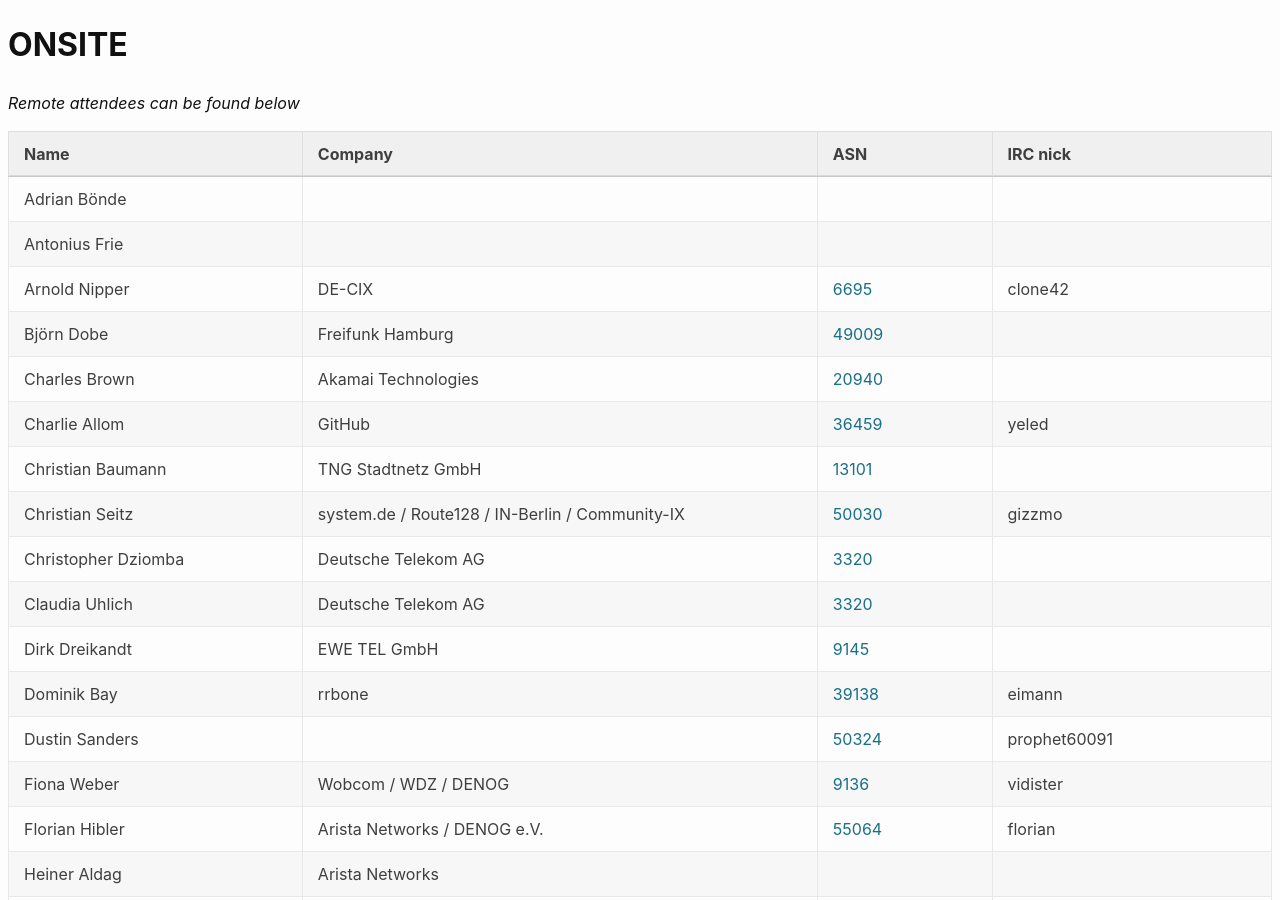
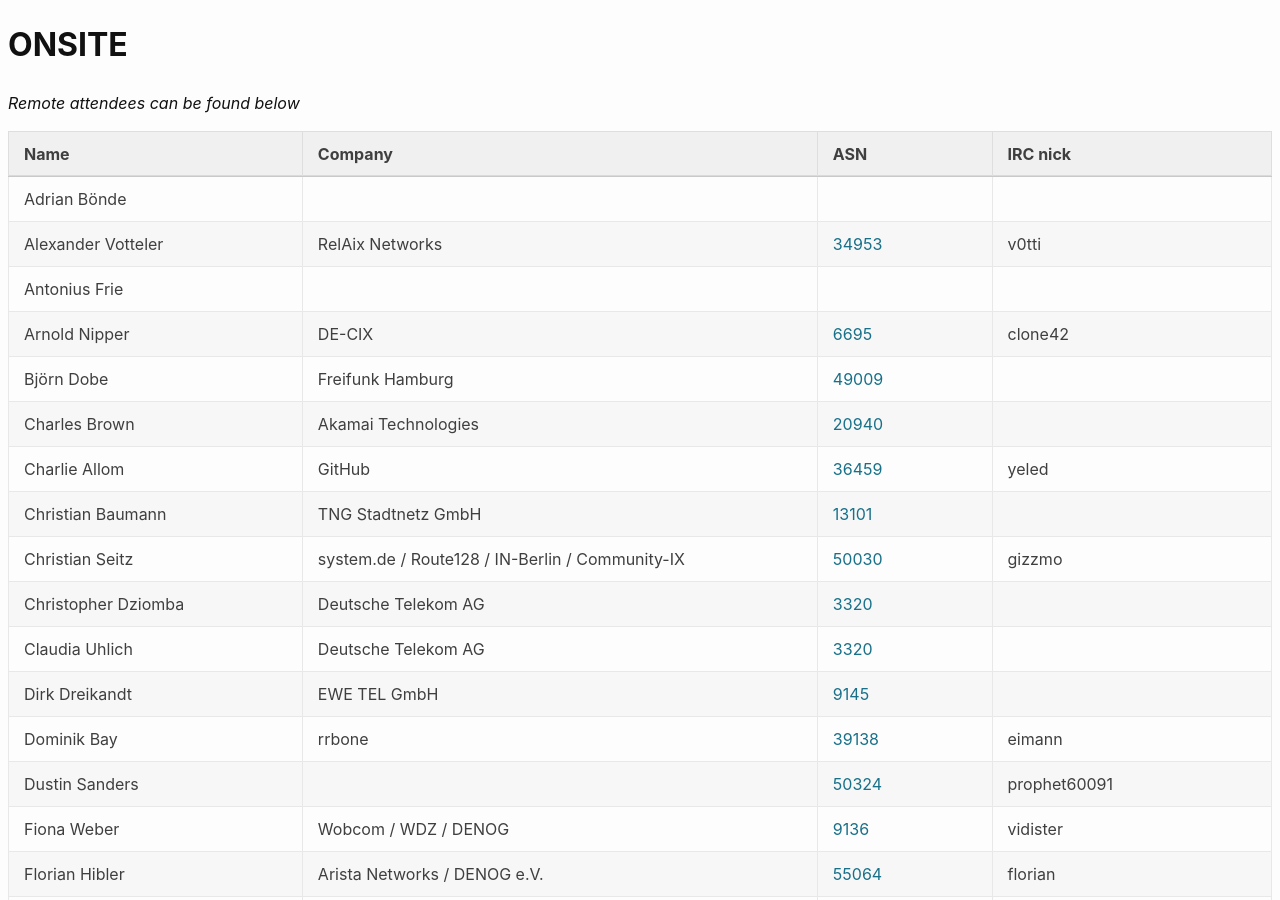
Before and after one commit to denog/pretix-attendeelist, a Jekyll site: the page built from denog15/index.md, in a window 1280 px wide and 900 px high. Built offline with Jekyll 4.4.1, drawn with Linux system fonts in a browser that asks for light colours; some of the changed text lies outside the part shown.

Commit message:
Latest data: Thu Jul 27 10:09:59 UTC 2023

```diff
--- a/_data/attendees_denog15_onsite.json
+++ b/_data/attendees_denog15_onsite.json
@@ -4,6 +4,12 @@
     "company": null,
     "irc": null,
     "asn": null
+  },
+  {
+    "name": "Alexander Votteler",
+    "company": "RelAix Networks",
+    "irc": "v0tti",
+    "asn": "34953"
   },
   {
     "name": "Antonius Frie",
@@ -234,6 +240,12 @@
     "asn": "49009"
   },
   {
+    "name": "Nikolaos Kourgiantakis",
+    "company": "RelAix Networks",
+    "irc": null,
+    "asn": "34954"
+  },
+  {
     "name": "Nils Beyrle",
     "company": "DFN-Verein",
     "irc": null,
```
